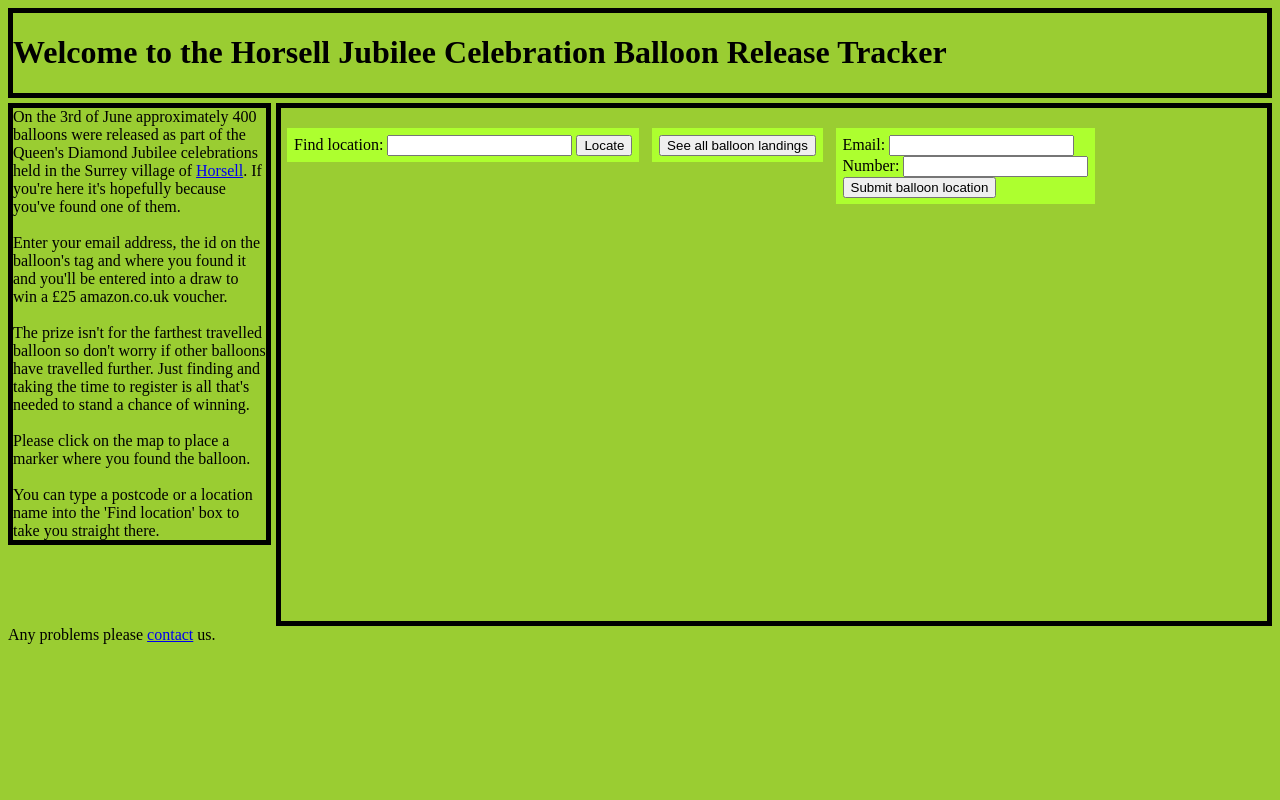
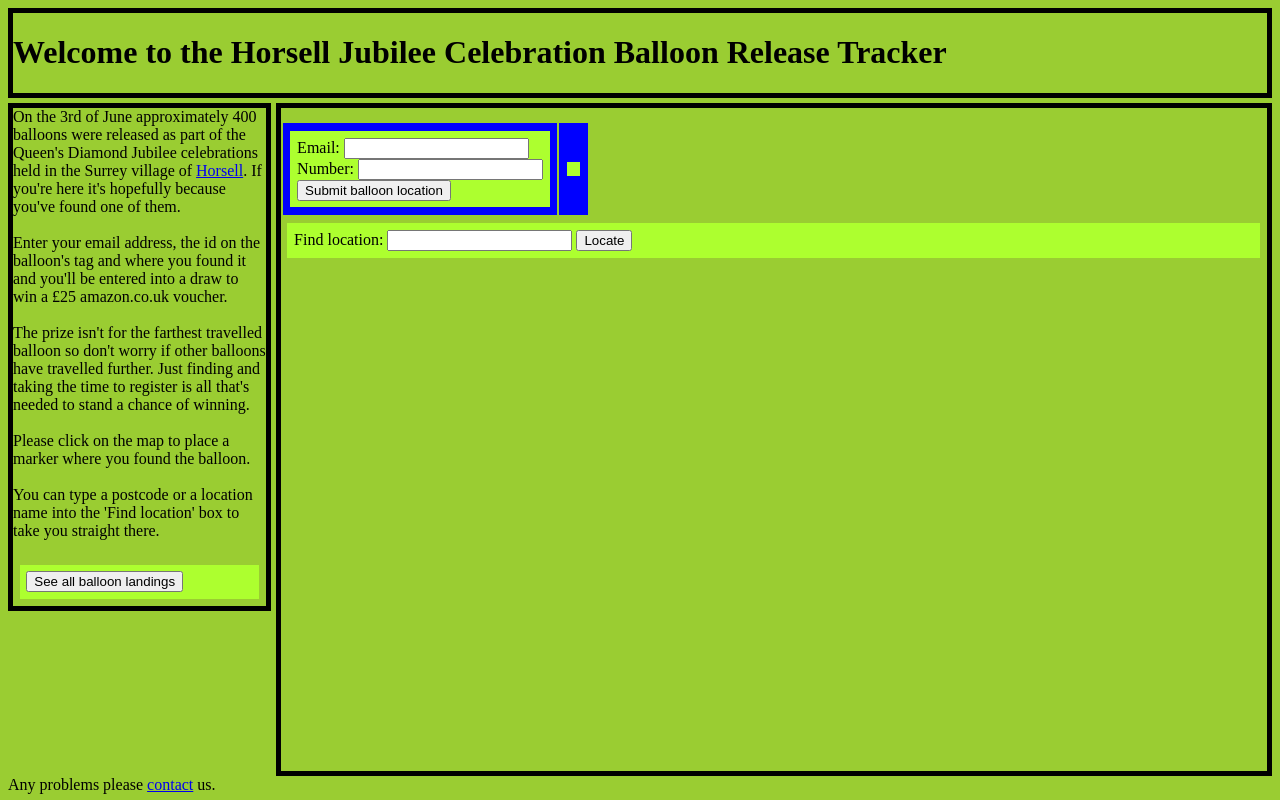
Before and after one commit to petebarber/Balloon, a website: page App/Client/balloon.html in a window 1280 px wide. Drawn offline with nearby package versions, Linux system fonts and the light colour scheme; some packages are replaced by stand-ins of ours; files whose address does not match are found by name.

Commit message:
Captcha working.  Attempting to make HTML look nicer.  Moved see all to sidebar.

```diff
--- a/App/Client/balloon.css
+++ b/App/Client/balloon.css
@@ -38,7 +38,7 @@ body
 	overflow: hidden;
 }
 
-#banner
+#mapHeader
 {
     margin-top: 10pt;
     margin-bottom: 10pt;
@@ -46,10 +46,10 @@ body
 
 .bannerElement
 {
-	float: left;
     padding: 5pt;
     margin: 5pt;
     background-color: #adff2f;
+	display: block;
 }
 
 #findLocationForm
--- a/App/Client/balloon.html
+++ b/App/Client/balloon.html
@@ -28,29 +28,38 @@
 			Please click on the map to place a marker where you found the balloon.
 			<br/><br/>
 			You can type a postcode or a location name into the 'Find location' box to take you straight there.
-		</div>
-		<div id="mapAll">
-			<div id="banner">
-				<form id="findLocationForm" class="bannerElement">
-					Find location: <input type="text" id="findLocation"/>
-					<input type="submit" value="Locate"/>
-				</form>
+			<br/><br/>
 			<div class="bannerElement">
 				<button type="button"/>See all balloon landings</button>
 			</div>
+		</div>
+		<div id="mapAll">
+			<div id="mapHeader">
+				<table>
+					<tr>
+						<td style="background-color: blue">
 							<form id="submitLocationForm" class="bannerElement">
-					<div id="submitLocationFormDiv" style="float: left">
-						<span style="display: block">Email: <input type="text" id="finderEmail"/></span>
-						<span style="display: block">Number: <input type="text" id="balloonId"/></span>
-						<span style="display: block"><input type="submit" value="Submit balloon location" id="submitLocationButton"/></span>
+								<div>
+									<span style="display:block">Email: <input type="text" id="finderEmail"/></span>
+									<span style="display:block">Number: <input type="text" id="balloonId"/></span>
+									<span style="display:block"><input type="submit" value="Submit balloon location" id="submitLocationButton"/></span>
 								</div>
-					<div style="float: right" id="captchaDiv">
+							</form>
+						</td>
+						<td style="background-color: blue">
+							<div id="captchaDiv" class="bannerElement">
 								<script type="text/javascript">
 									Recaptcha.create("6LfGudESAAAAAIfjN7qbzd8dF6z8OsuHJxF6SRzA", 'captchaDiv', {
 										theme: "red",
 										callback: Recaptcha.focus_response_field});
 								</script>
 							</div>
+						</td>
+					</tr>
+				</table>
+				<form id="findLocationForm" class="bannerElement">
+					Find location: <input type="text" id="findLocation"/>
+					<input type="submit" value="Locate"/>
 				</form>
 			</div>
 			<div id="map_canvas"></div>
```
Lines whose indentation alone changed are shown as unchanged.
